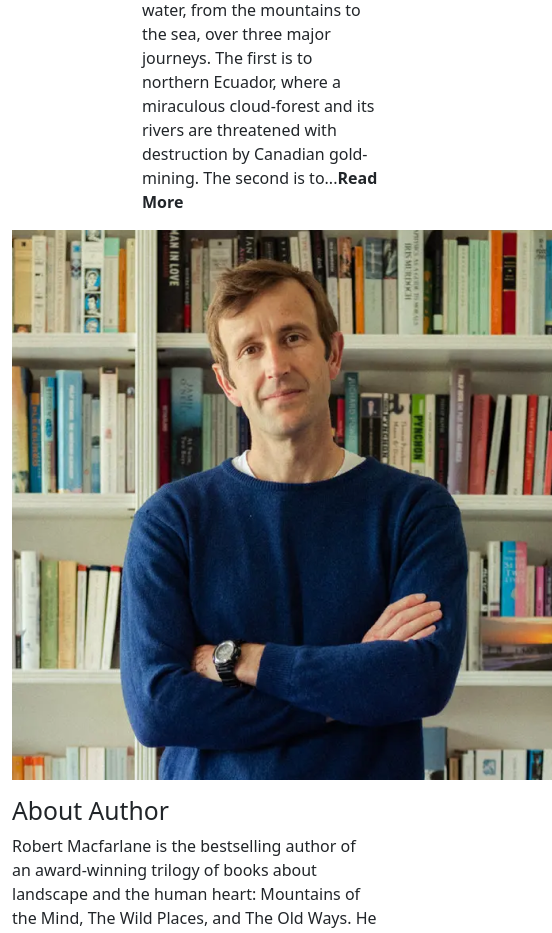
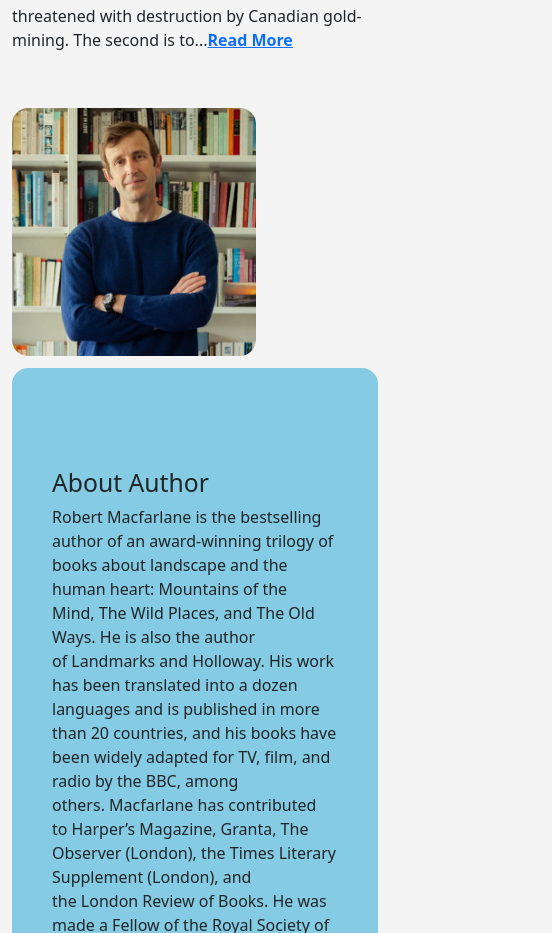
Before and after one commit to janetpiao/COMP2081-Assignment2, a plain HTML site: page index.html in a window 390 px wide. Shown: the part 1067-2000 px from the top of the page, 552 px wide, since content can reach past the window. Drawn offline with nearby package versions, Linux system fonts and the light colour scheme.

Commit message:
Finished styling author section

```diff
--- a/css/styles.css
+++ b/css/styles.css
@@ -3,11 +3,20 @@
 /* Using border-box sizing */
 html {
   box-sizing: border-box;
+  background-color: #f4f4f4;
+  color: #222;
 }
+
 *,
 *::before,
 *::after {
   box-sizing: inherit;
+}
+
+body {
+  background-color: #f4f4f4;
+  font-size: 16px;
+  line-height: 1.5;
 }
 
 main {
@@ -15,4 +24,115 @@ main {
   max-width: 1000px;
 }
 
+/* font */
+
+/* style navigation bar */
+
 /* style intro section */
+.intro {
+  display: grid;
+  overflow: auto;
+  grid-template-columns: 1fr 2fr;
+  gap: 64px;
+  margin-bottom: 160px;
+  max-width: 1000px;
+}
+
+.intro img {
+  border-radius: 16px;
+}
+
+/* style author */
+/* .author {
+  display: flex;
+  align-items: flex-start;
+  gap: 40px;
+  margin-bottom: 100px;
+  background-color: #84cbe3;
+  padding: 40px;
+  border-radius: 16px;
+}
+
+.author figure img {
+  border-radius: 16px;
+  width: 100%;
+}
+
+.author article {
+  flex: 1;
+} */
+
+.author {
+  position: relative;
+  margin-bottom: 100px;
+}
+
+.author article {
+  background-color: #84cbe3;
+  border-radius: 16px;
+  padding: 40px;
+  padding-right: 260px;
+  width: 90%;
+}
+
+.author figure {
+  position: absolute;
+  top: -60px;
+  right: -215px;
+  z-index: 1;
+}
+
+.author figure img {
+  width: 60%;
+  border-radius: 16px;
+}
+
+/* ----------- style smaller screens ----------- */
+@media only screen and (max-width: 992px) {
+  main {
+    margin: 120px auto;
+  }
+
+  /* style intro section */
+  .intro {
+    display: flex;
+    flex-direction: column;
+    gap: 32px;
+  }
+
+  .intro figure {
+    display: flex;
+    justify-content: center;
+  }
+
+  .intro figure img {
+    width: 40%;
+  }
+
+  /* style author */
+  .author {
+    position: relative;
+    margin-bottom: 100px;
+    margin-top: 300px;
+  }
+
+  .author article {
+    background-color: #84cbe3;
+    border-radius: 16px;
+    padding: 40px;
+    padding-top: 100px;
+    width: 100%;
+  }
+
+  .author figure {
+    position: absolute;
+    top: -260px;
+    right: -40px;
+    z-index: 1;
+  }
+
+  .author figure img {
+    width: 60%;
+    border-radius: 16px;
+  }
+}
--- a/index.html
+++ b/index.html
@@ -55,10 +55,7 @@
         </nav>
       </header>
       <main>
-
         <section class="intro">
-          <div class="row">
-            <div class="col-4 pe-5">
           <figure>
             <img
               src="img/bookcover.png"
@@ -66,9 +63,6 @@
               class="img-fluid max-width: 60%"
             />
           </figure>
-            </div>
-            <!-- div-class="col-4" -->
-            <div class="col-8">
           <article>
             <h1>Is a River Alive?</h1>
             <p>Author <strong>Robert Macfarlane</strong></p>
@@ -92,11 +86,9 @@
               to the sea, over three major journeys. The first is to northern
               Ecuador, where a miraculous cloud-forest and its rivers are
               threatened with destruction by Canadian gold-mining. The second is
-                  to...<strong>Read More</strong>
+              to...<a href="#"><strong>Read More</strong></a>
             </p>
           </article>
-            </div>
-          </div><!-- div-class="row" -->
         </section>
         <section class="author">
           <figure>
```
Lines whose indentation alone changed are shown as unchanged.
